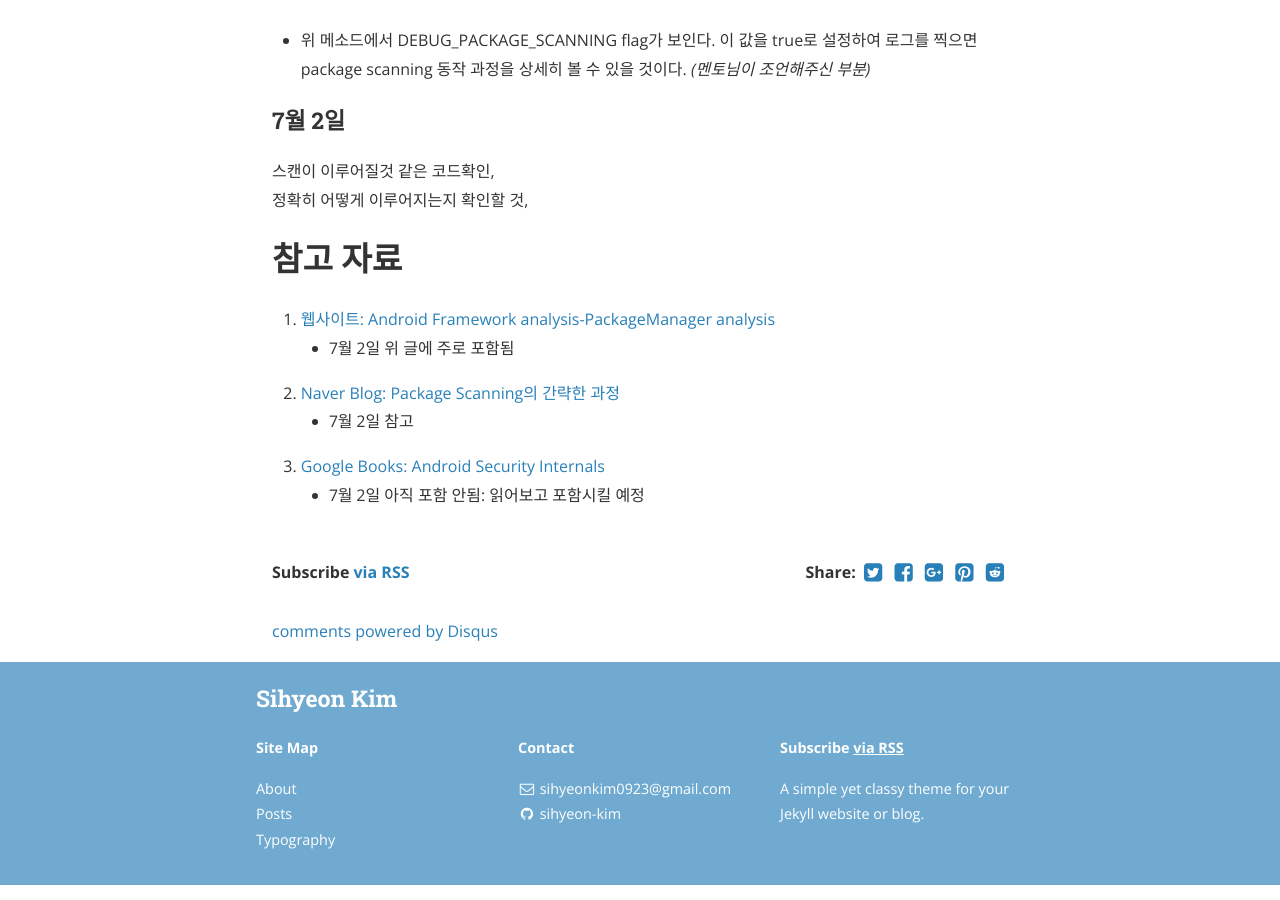
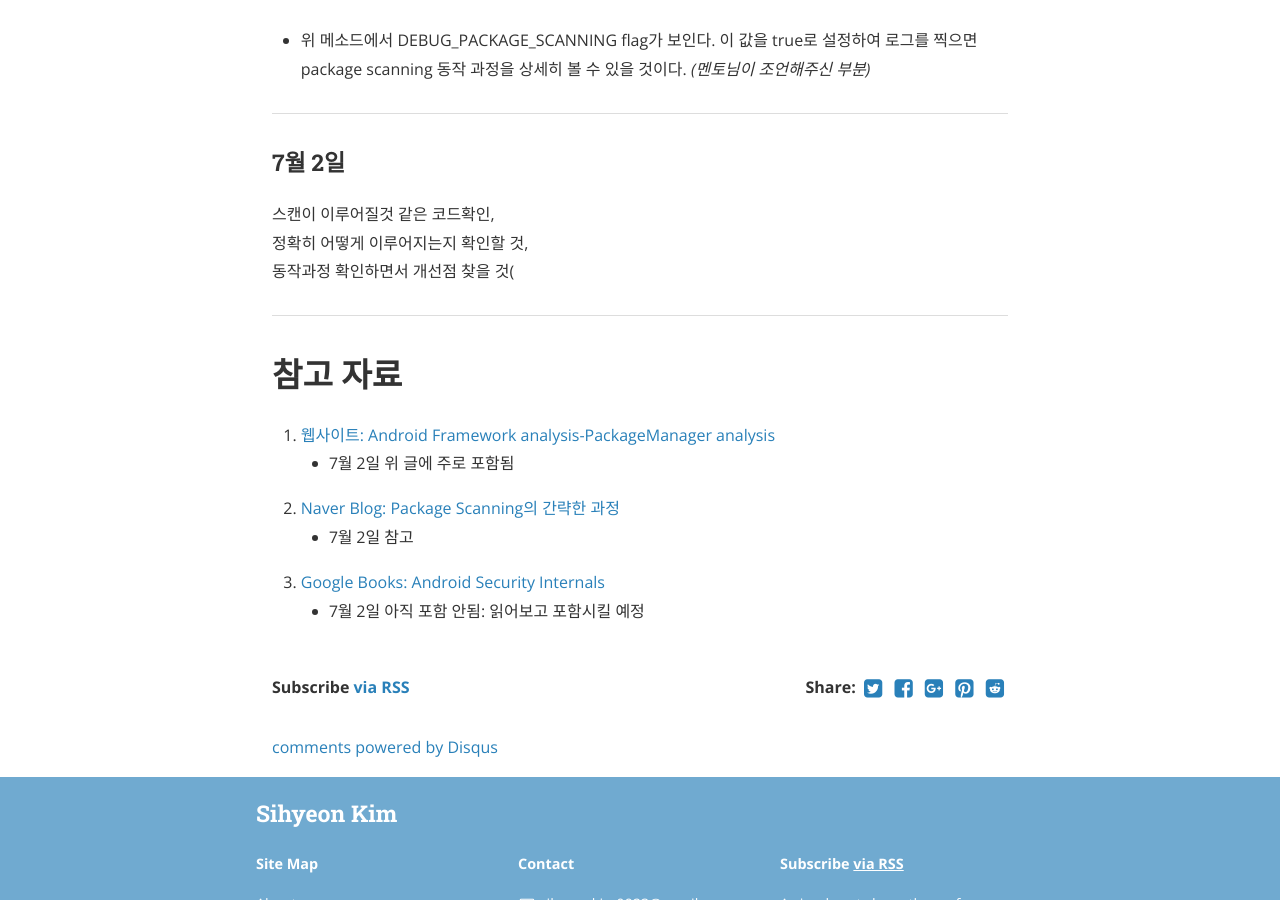
Before and after one commit to sihyeon-kim/sihyeon-kim.github.io, a Jekyll site: the page built from _posts/2019-07-02-Android-Package-Manager-#02-starting-from-system-server.markdown, in a window 1280 px wide and 900 px high, scrolled down 4069 px. Built offline with Jekyll 4.4.1, drawn with Linux system fonts in a browser that asks for light colours; nearby versions of some CDN libraries; comment, search, counter and statistics services are not loaded.

Commit message:
Update 2019-07-02-Android-Package-Manager-#02-starting-from-system-server.markdown

````diff
--- a/_posts/2019-07-02-Android-Package-Manager-#02-starting-from-system-server.markdown
+++ b/_posts/2019-07-02-Android-Package-Manager-#02-starting-from-system-server.markdown
@@ -146,10 +146,14 @@ categories: android-packagemanager
 ```
 - 위 메소드에서 DEBUG_PACKAGE_SCANNING flag가 보인다. 이 값을 true로 설정하여 로그를 찍으면 package scanning 동작 과정을 상세히 볼 수 있을 것이다. *(멘토님이 조언해주신 부분)*
 
+---
+
 ### 7월 2일
 스캔이 이루어질것 같은 코드확인,
 정확히 어떻게 이루어지는지 확인할 것,
+동작과정 확인하면서 개선점 찾을 것(
 
+---
 
 # 참고 자료
 1. [웹사이트: Android Framework analysis-PackageManager analysis](https://www.programering.com/a/MzN5QzNwATk.html)
````
